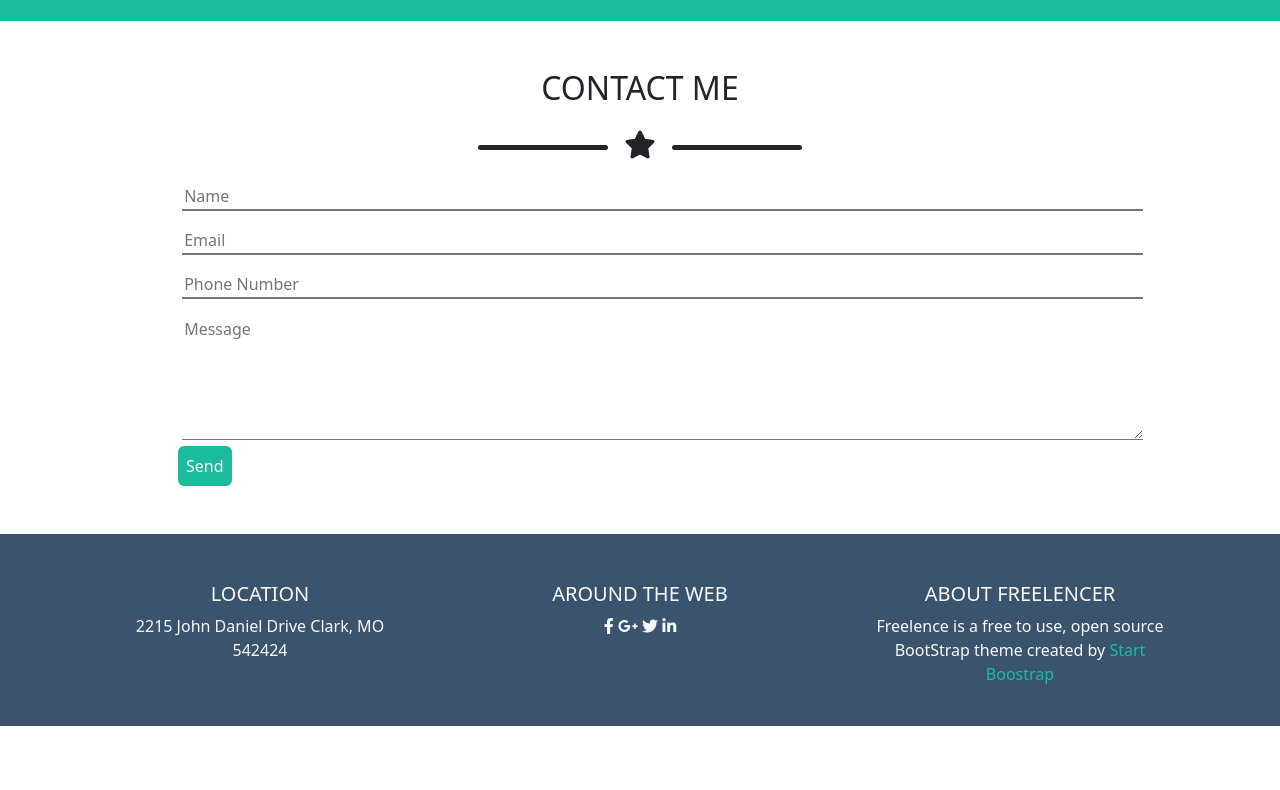
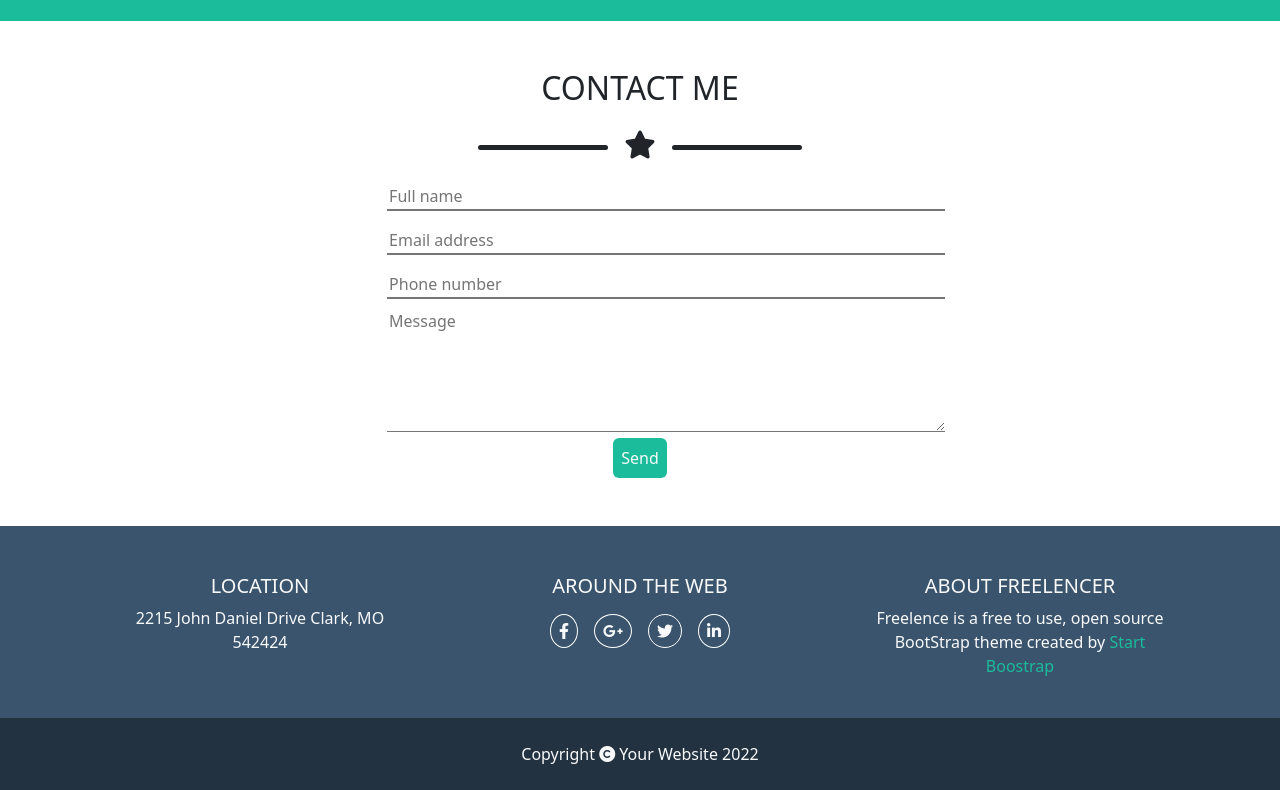
Before and after one commit to Francesco98Welcome/html-css-bootstrap-freelancer, a plain HTML site: page index.html in a window 1280 px wide. Shown: the part 1914-2704 px from the top of the page. Before the commit the page ends 2640 px from the top, so only its background shows below. Drawn offline with nearby package versions, Linux system fonts and the light colour scheme.

Commit message:
end project

```diff
--- a/css/style.css
+++ b/css/style.css
@@ -15,9 +15,15 @@ header {
 .section_5_footer {
     background-color: #3a546d;
 }
+.section_6_footer {
+    background-color: #233240;
+}
 a {
+    color: white;
     text-decoration: none;
-    color: white;
+}
+.text-end > a:hover {
+    color: #1abc9c;
 }
 .download {
     border: 1px solid white;
@@ -26,16 +32,22 @@ a {
     width: 130px;
     height: 5px;
     border-radius: 20px;
-    display: flex;
-    justify-content: center;
     margin-top: 30px;
 }
 .menu {
     display: none;
 }
-.input {
-    width: 90%;
+.cont-icons > i {
+    border: 1px solid white;
+    border-radius: 50%;
 }
+i:hover {
+    color: black;
+    background-color: white;
+    cursor: pointer;
+}
+
+
 @media screen and (max-width: 455px) {
     .menu {
         display: block;
--- a/index.html
+++ b/index.html
@@ -19,7 +19,7 @@
                 START BOOTSTRAP
               </div>
               <div class="col text-end">
-                <a href="#">PORTFOLIO</a>
+                <a href="#"">PORTFOLIO</a>
                 <a href="#" class="ps-4">ABOUT</a>
                 <a href="#" class="ps-4">CONTACT</a>
                 <div class="menu"><i class="fa-solid fa-bars"></i></div>
@@ -39,11 +39,11 @@
                     <img src="img/avatar.svg" alt="" class="w-25">
                     <h1 class="mt-2">START BOOTSTRAP</h1>
                     <div class="barra-stella d-flex justify-content-center">
-                       <div class="barra bg-light"></div>
+                       <div class="barra d-flex bg-light"></div>
                        <div class=""><i class="fa-solid fa-star fs-3 m-3"></i></div>
                        <div class="barra bg-light"></div>
                     </div>
-                    <a href="#">GRAPHIC ARTIST</a> - <a href="#">WEB DESIGNER</a> - <a href="#">ILLUSTRATOR</a>
+                    GRAPHIC ARTIST - WEB DESIGNER - ILLUSTRATOR
                   </div>
                 </div>
             </div>
@@ -126,7 +126,7 @@
                     </div>
                 </div>
                 <div class="text-center">
-                <button class="m-4 text-light border-2 border-light download rounded-3 px-4 py-2"><i class="fa-solid fa-download"></i> DOWNLOAD</button>
+                <button class="m-4 text-light border-2 download rounded-3 px-4 py-2"><i class="fa-solid fa-download"></i> DOWNLOAD</button>
                 </div>
             </div>
         </section>
@@ -148,27 +148,27 @@
                 </div>
               </div>
 
-                <div class="row">
+                <div class="row text-center">
                   <div class="col-12">
                     <form action="" method="get" class="mt-2">
-                      <div class="ms-5">
+                      <div class="">
                         <label for="first-name"></label>
-                        <input type="text" id="first-name" name="first-name" placeholder="Name" class="ms-5 border-top-0 border-end-0 border-start-0 w-80 input">
+                        <input type="text" id="first-name" name="first-name" placeholder="Full name" class="ms-5 border-top-0 border-end-0 border-start-0 w-50">
                       </div>
-                      <div class="ms-5 pt-3">
+                      <div class=" pt-3">
                         <label for="email"></label>
-                        <input type="text" id="email" name="email" placeholder="Email" class="ms-5 border-top-0 border-end-0 border-start-0 input">
+                        <input type="text" id="email" name="email" placeholder="Email address" class="ms-5 border-top-0 border-end-0 border-start-0 w-50">
                       </div>
-                      <div class="ms-5 pt-3">
+                      <div class=" pt-3">
                         <label for="number"></label>
-                        <input type="number" id="number" name="number" placeholder="Phone Number" class="ms-5 border-top-0 border-end-0 border-start-0 input">
+                        <input type="number" id="number" name="number" placeholder="Phone number" class="ms-5 border-top-0 border-end-0 border-start-0 w-50">
                       </div>
-                      <div class="ms-5 pt-3">
+                      <div class=" pt-2">
                         <label for="bio"></label>
-                        <textarea id="bio" cols="50" rows="5" placeholder="Message" class="ms-5 border-top-0 border-end-0 border-start-0 input"></textarea>
+                        <textarea id="bio" cols="50" rows="5" placeholder="Message" class="ms-5 border-top-0 border-end-0 border-start-0 w-50"></textarea>
                       </div>
-                      <div class="ms-5">
-                      <input type="submit" value="Send" class="ms-5 border-0 rounded-2 text-light p-2 send">
+                      <div class="">
+                      <input type="submit" value="Send" class="border-0 rounded-2 text-light p-2 send">
                       </div>
                     </form>
                   </div>
@@ -189,10 +189,20 @@
             </div>
             <div class="col text-center">
               <h5>AROUND THE WEB</h5>
-                 <i class="fa-brands fa-facebook-f"></i>
-              <i class="fa-brands fa-google-plus-g"></i>
-              <i class="fa-brands fa-twitter"></i>
-              <i class="fa-brands fa-linkedin-in"></i>
+              <div class="icons d-flex justify-content-center">
+              <div class="cont-icons">
+              <i class="fa-brands fa-facebook-f p-2 m-2"></i>
+              </div>
+              <div class="cont-icons">
+              <i class="fa-brands fa-google-plus-g p-2 m-2"></i>
+              </div>
+              <div class="cont-icons">
+              <i class="fa-brands fa-twitter p-2 m-2"></i>
+              </div>
+              <div class="cont-icons">
+              <i class="fa-brands fa-linkedin-in p-2 m-2"></i>
+              </div>
+              </div>
             </div>
             <div class="col text-center">
               <h5>ABOUT FREELENCER</h5>
@@ -203,6 +213,14 @@
           </div>
         </div>
       </section>
+
+      <section class="section_6_footer p-4">
+        <div class="container">
+          <div class="row row.cols-1-row-cols-md-3">
+            <div class="col text-center">Copyright <i class="fa-solid fa-copyright"></i> Your Website 2022</div>
+          </div>
+        </div>
+      </section>
     </footer>
 
 
```
